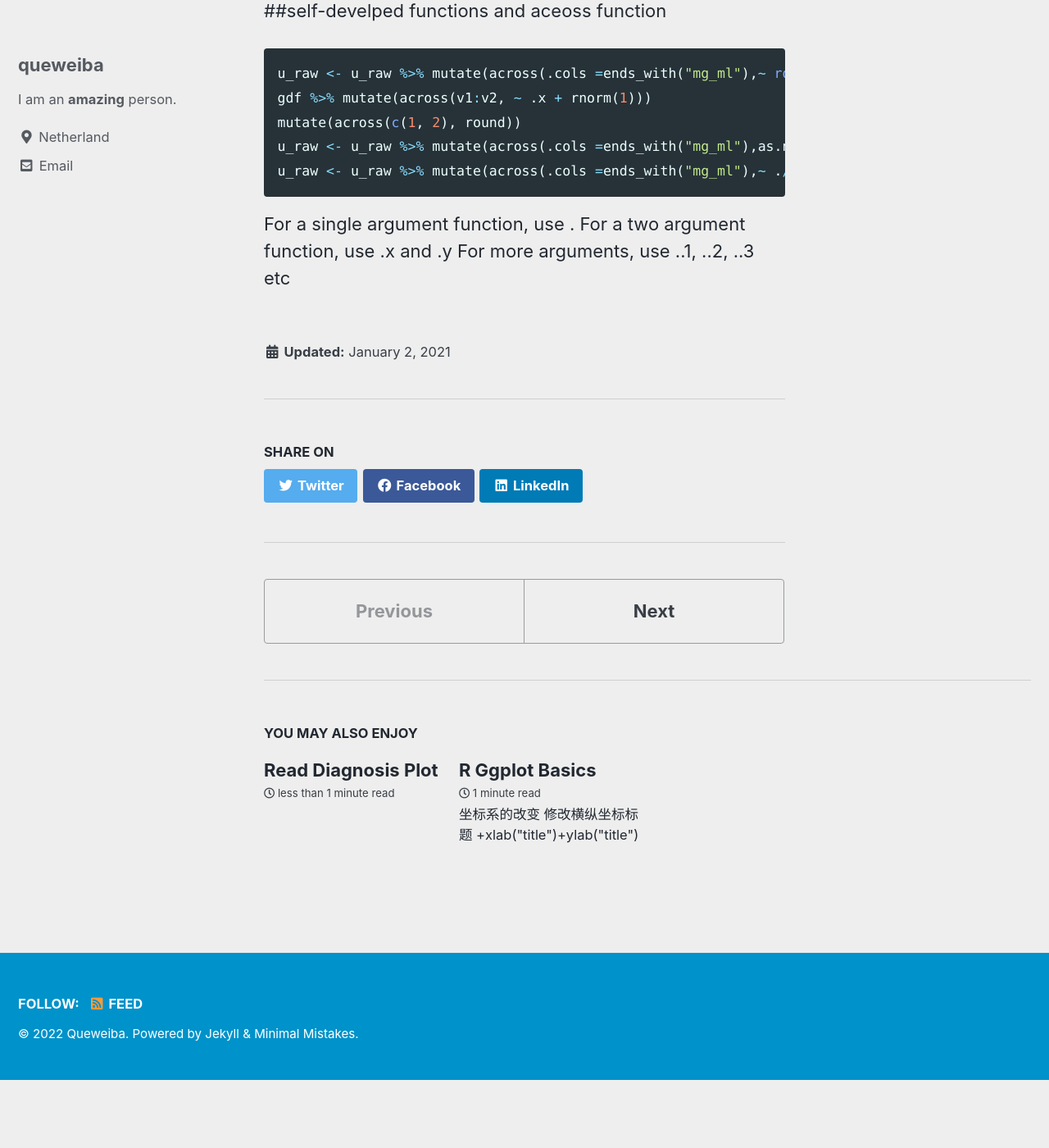
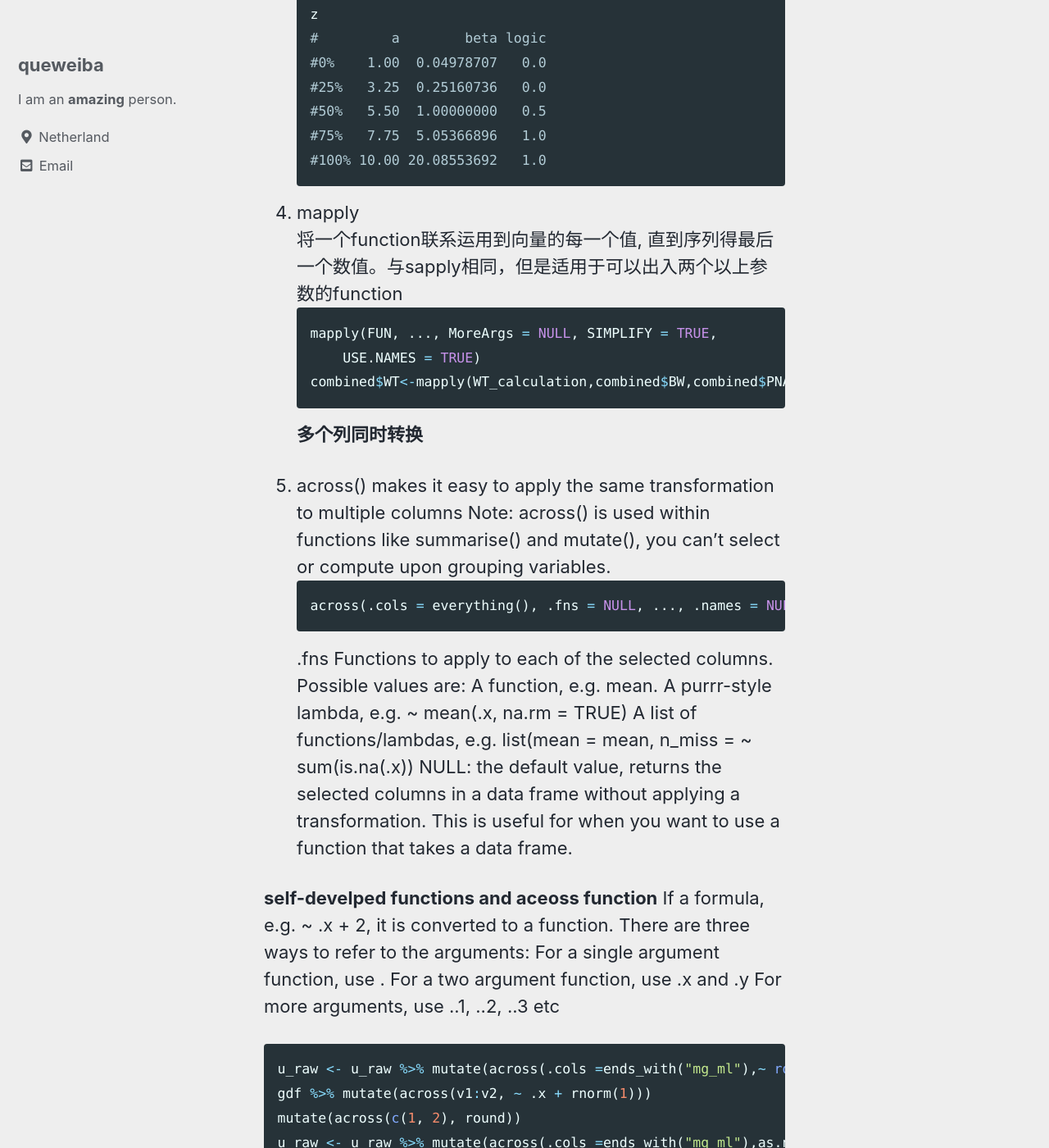
Before and after one commit to queweiba/que, a Jekyll site: the page built from _posts/21-01-02-R-basics.md, in a window 1280 px wide and 1400 px high, scrolled down 16771 px. Shown: the whole window at 82% size. Built offline with Jekyll 4.4.1, drawn with Linux system fonts in a browser that asks for light colours; cached includes are drawn as plain includes; before the commit the page ends 18088 px from its top, so only the background shows below that; some of the changed text lies outside the part shown.

Commit message:
Update 21-01-02-R-basics.md
more functions

````diff
--- a/_posts/21-01-02-R-basics.md
+++ b/_posts/21-01-02-R-basics.md
@@ -239,29 +239,25 @@
 ### 比较
 1. identical
 identical是比较严格的比较，如果只想比较数值可以用“==”
-```
+```r
 identical(1, 1.)   ## TRUE in R (both are stored as doubles)
 identical(1, as.integer(1)) ## FALSE, stored as different types
 identical(as.double(8), as.integer(8))
 #[1] FALSE
 as.double(8) == as.integer(8)
 #[1] TRUE
-```r
+```
 2. all.equal()
 all.equal(x, y) is a utility to compare R objects x and y testing ‘near equality’. If they are different, comparison is still made to some extent, and a report of the differences is returned.还可以用来比较list, environment and POSIXt
-```
+```r
 all.equal(pi, 355/113)
 #[1] "Mean relative difference: 8.491368e-08"
 #需要用tolerance来限制允许相似的位数
 all.equal(pi, 355/113,tolerance = 0.006)
 #[1] TRUE
 #安全起见最好用is.TRUE()如果需要返回loagical，因为all.equal有时候并不返回logical
-isTRUE(all.equal(pi, 355/113))
+is.TRUE(all.equal(pi, 355/113))
 #[1] FALSE
-```r
-### 替换字符串
-```r
-gron$AMT <- gsub(",", ".", gron$AMT)
 ```
 
 ### 去除重复列
@@ -357,7 +353,7 @@
 ```
 ### 日期
 1. as. date
-把character 转化为 日期用as.date ，会丢失掉时间的信息
+把character 转化为日期用as.date ，会丢失掉时间的信息
 ```r
 head(harMet_15Min$datetime)
 #[1] "2005-01-01T00:15" "2005-01-01T00:30" "2005-01-01T00:45"
@@ -395,9 +391,8 @@
 ```
 3. POSIXlt
  When we convert a string to POSIXlt, and view it in R, it still looks similar to the POSIXct format.
-
-    However, unclass() shows us that the data are stored differently.
-   The POSIXlt class stores the hour, minute, second, day, month, and year separately.
+ However, unclass() shows us that the data are stored differently.
+ The POSIXlt class stores the hour, minute, second, day, month, and year separately.
 ```r
 #Convert character data to POSIXlt date and time
 timeDatelt<- as.POSIXlt("2015-10-19 10:15")
@@ -457,6 +452,31 @@
 **字符串的查找和替换**
 grep,grepl,sub,gsub,%like%
 
+```r
+#grepl () --返回具有相应字母的在一个序列里的T or F
+#grep () 返回的是相应字母在一个序列里的位置
+grep("[a-z]", letters)
+#[1]  1  2  3  4  5  6  7  8  9 10 11 12 13 14 15 16 17 18 19 20 21 22 23 24 25 26
+grepl("[a-z]", letters)
+#[1] TRUE TRUE TRUE TRUE TRUE TRUE TRUE TRUE TRUE TRUE TRUE TRUE TRUE TRUE TRUE TRUE TRUE TRUE TRUE TRUE TRUE TRUE TRUE TRUE TRUE TRUE
+
+#%like% 是grep()的简洁用法
+# NOT RUN {
+DT = data.table(Name=c("Mary","George","Martha"), Salary=c(2,3,4))
+DT[Name %like% "^Mar"]
+DT[Name %ilike% "mar"]
+DT[Name %flike% "Mar"]
+# }
+
+#sub () 替换substring 中的第一个出现的词
+#gsub () 替换substring 中的所有出现的词
+x <- "aaabbb"
+sub("a", "c", x)           # Apply sub function in R
+# "caabbb"
+gsub("a", "c", x)          # Apply gsub function in R
+# "cccbbb"
+```
+
 **Apply**
 1. apply
 Returns a vector or array or list of values obtained by applying a function to margins of an array or matrix.
@@ -514,9 +534,24 @@
        USE.NAMES = TRUE)
 combined$WT<-mapply(WT_calculation,combined$BW,combined$PNA1)
 ```
+**多个列同时转换**
+1. across() makes it easy to apply the same transformation to multiple columns
+Note: across() is used within functions like summarise() and mutate(), you can't select or compute upon grouping variables.
+```r
+across(.cols = everything(), .fns = NULL, ..., .names = NULL)
+```
+.fns
+Functions to apply to each of the selected columns. Possible values are:
+A function, e.g. mean.
+A purrr-style lambda, e.g. ~ mean(.x, na.rm = TRUE)
+A list of functions/lambdas, e.g. list(mean = mean, n_miss = ~ sum(is.na(.x))
+NULL: the default value, returns the selected columns in a data frame without applying a transformation. This is useful for when you want to use a function that takes a data frame.
+
+**self-develped functions and aceoss function**
 If a formula, e.g. ~ .x + 2, it is converted to a function. There are three ways to refer to the arguments:
-
-##self-develped functions and aceoss function
+For a single argument function, use .
+For a two argument function, use .x and .y
+For more arguments, use ..1, ..2, ..3 etc
 ```r
 u_raw <- u_raw %>% mutate(across(.cols =ends_with("mg_ml"),~ round(.x,4)))
 gdf %>% mutate(across(v1:v2, ~ .x + rnorm(1)))
````
Also changed, not shown: other parts of _posts/21-01-02-R-basics.md (+0 -3 lines).
